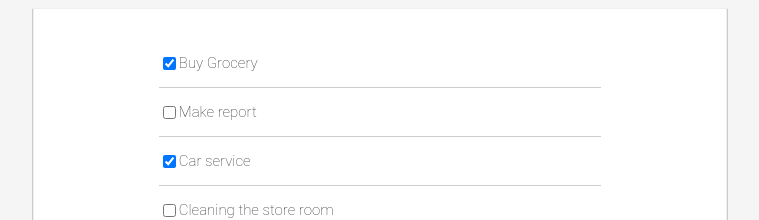
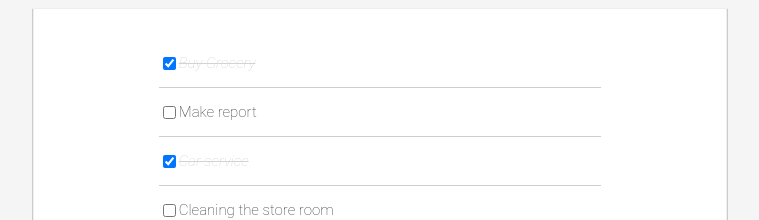
Before and after one commit to atzonsa/React, a React (Create React App) app in the folder todo-list/: page / in a window 1280 px wide. Shown: the top 220 px of the page, without its empty margins (260-1019 px from the left). Built offline with nearby package versions, Linux system fonts and the light colour scheme.

Commit message:
todo completed styles

```diff
--- a/todo-list/src/ToDoItem.js
+++ b/todo-list/src/ToDoItem.js
@@ -1,6 +1,14 @@
 import React from "react";
 
 function ToDoItem(props) {
+  const styles = props.item.done
+    ? {
+        fontStyle: "Italic",
+        textDecoration: "line-through",
+        color: "lightgrey"
+      }
+    : {};
+
   return (
     <div className="todo-item">
       <input
@@ -8,7 +16,7 @@ function ToDoItem(props) {
         type="checkbox"
         checked={props.item.done}
       />
-      <p>{props.item.message}</p>
+      <p style={styles}>{props.item.message}</p>
     </div>
   );
 }
```
